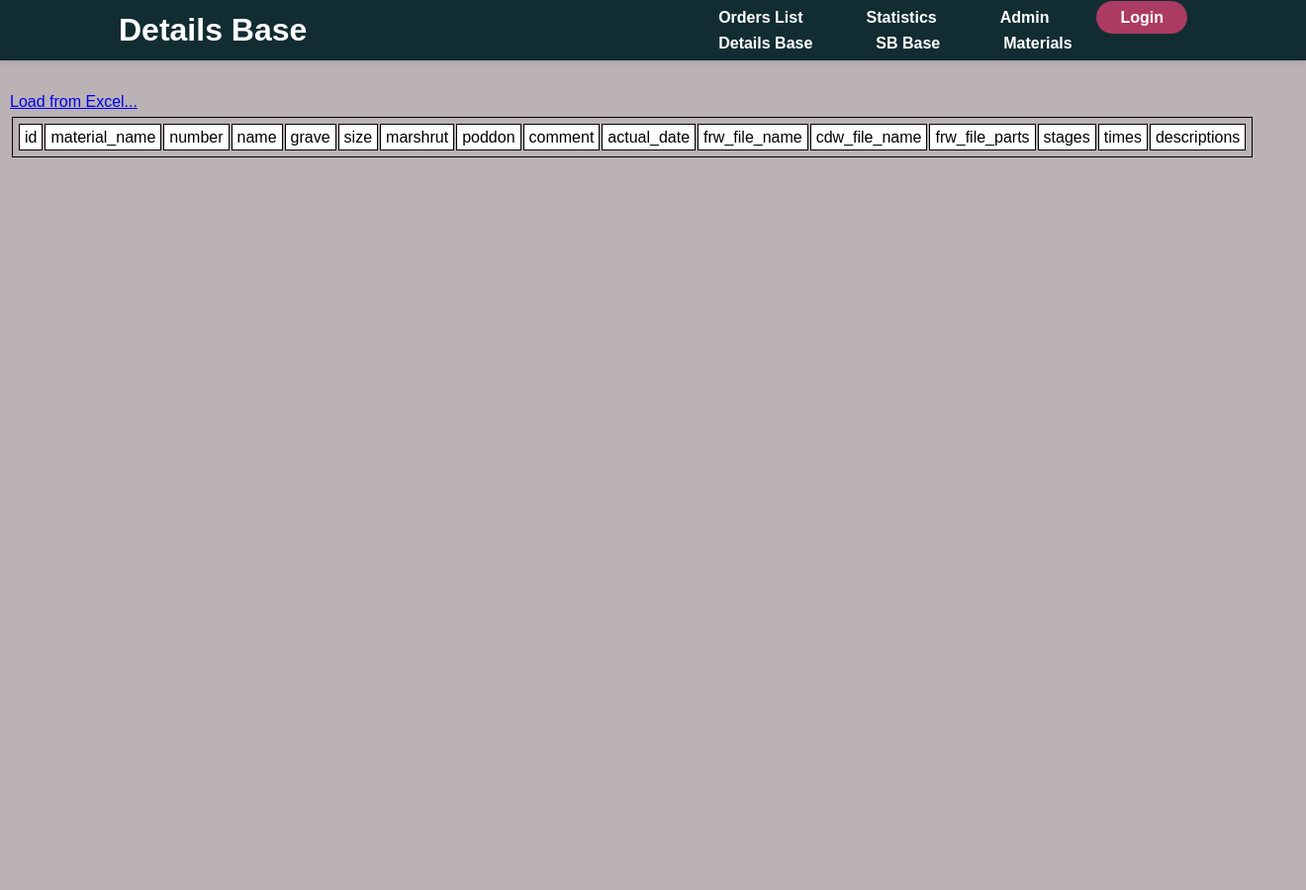
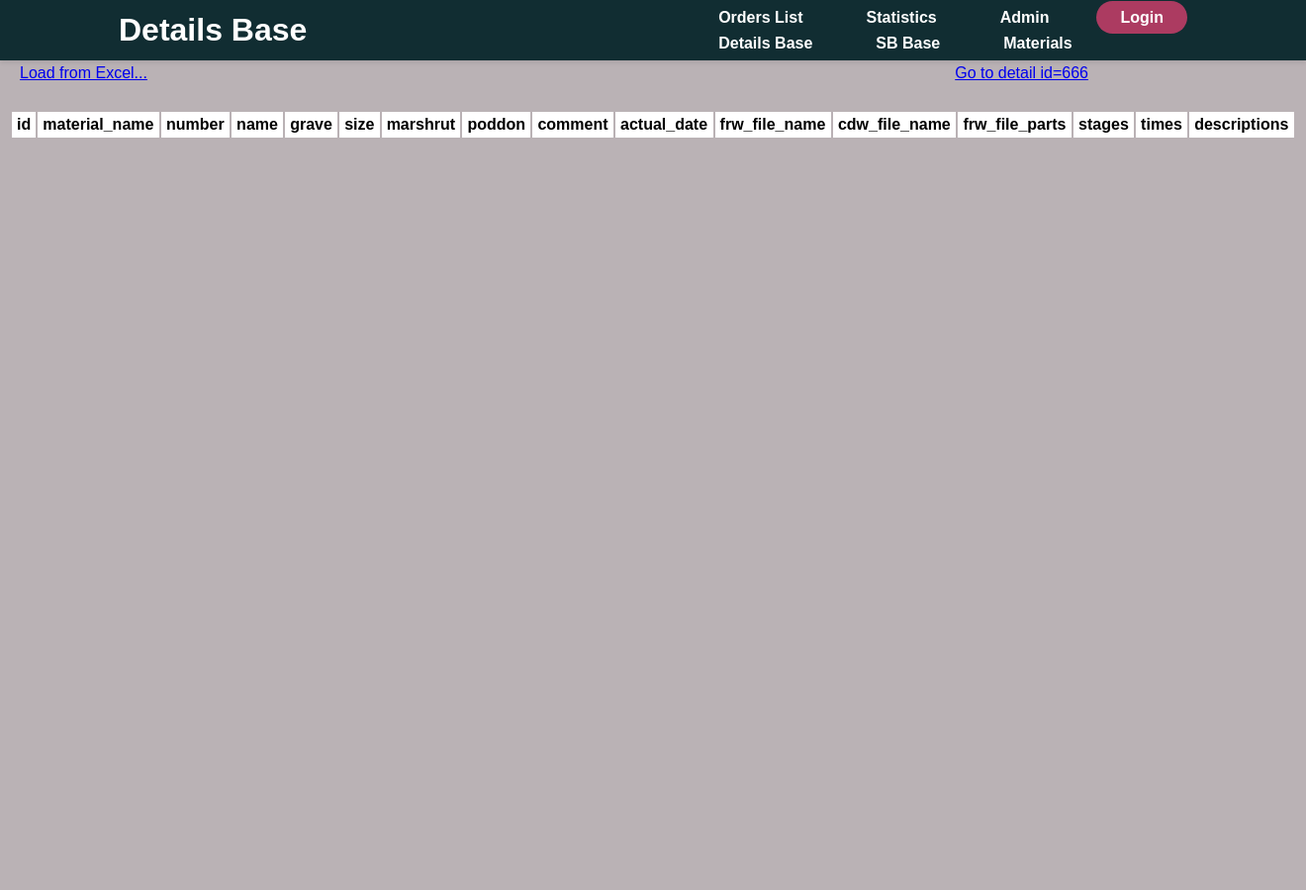
Before and after one commit to diedrainbow/DjangoProjects, a Django app: page /details_base in a window 1320 px wide. Shown: the top 899 px of the page at 99% size. Run offline with Django 3.2, Linux system fonts and the light colour scheme; data that the repository does not hold is empty.

Commit message:
что-то

```diff
--- a/DjangoProdactionControl/DetailsBase/static/DetailsBaseStyles.css
+++ b/DjangoProdactionControl/DetailsBase/static/DetailsBaseStyles.css
@@ -7,18 +7,34 @@ div.base_content {
 .details_table {
     /* border: 1px solid #000; */
     width: 100%;
+	margin-top: 50px;
+	font-size: 0.8rem;
+}
+
+div.base_control_panel {
+	margin: 0 auto;
+	display: flex;
+	justify-content: space-between;
+	align-items: center;
+	padding: 0 10px;
+	width: 1100px;
+	position: fixed;
+	z-index: 999;
+	background: #bab2b5;
 }
 
 tr.head_row {
-    border: 1px solid #000;
-    padding: 4px;
+	font-weight: bold;
+	font-size: 1rem;
+    /* border: 1px solid #000; */
+    /* padding: 4px; */
 
-	position: fixed;
-	z-index: 999;
+	/* position: fixed; */
+	/* z-index: 999; */
 }
 
 .details_table td {
-    border: 1px solid #000;
+    /* border: 1px solid #000; */
     /* padding: 4px; */
 	padding-left: 5px;
 	padding-right: 5px;
@@ -30,7 +46,11 @@ tr.head_row {
 }
 
 tr.detail_row {
-	height: 25px;
+	height: 20px;
+}
+
+tr:hover {
+  background-color: #f5f5f5; /* Светло-серый фон при наведении */
 }
 
 img.loadinf_gif {
--- a/DjangoProdactionControl/DetailsBase/templates/detailsBase.html
+++ b/DjangoProdactionControl/DetailsBase/templates/detailsBase.html
@@ -8,9 +8,13 @@
 <link rel="stylesheet" type="text/css" href="{% static 'DetailsBaseStyles.css' %}" />
 
 <div class="base_content">
+<div class="base_control_panel">
+	<a href="{% url 'urlLoadFromFile' %}">Load from Excel...</a>
+	<a href="#d-666">Go to detail id=666</a>
+</div>
+</div>
 
-<a href="{% url 'urlLoadFromFile' %}">Load from Excel...</a>
-
+<div class="base_content">
 <table class="details_table">
 <tbody>
 
@@ -37,6 +41,7 @@
 
 {% for detail in details %}
 	<tr class="detail_row"
+		id="d-{{ detail.id }}"
 		hx-get="/load_detail_row/{{ detail.id }}"
 		hx-trigger="revealed"
 		hx-swap="innerHTML">
--- a/DjangoProdactionControl/DetailsBase/views.py
+++ b/DjangoProdactionControl/DetailsBase/views.py
@@ -4,15 +4,6 @@ from .models import Detail, SB, Material
 from datetime import date, datetime
 from django.utils import timezone
 import csv
-
-def detailsBase(request):
-    details = Detail.objects.all()
-    # details = details.order_by(number)
-    context = {'details': details}
-    return render(request, 'detailsBase.html', context)
-
-
-
 
 
 def load_from_file(request):
@@ -135,10 +126,15 @@ def materialsBase(request):
 
 
 
-
+def detailsBase(request):
+    details = Detail.objects.all()
+    # details = details.order_by(number)
+    context = {'details': details}
+    return render(request, 'detailsBase.html', context)
 
 def load_detail_row(request, detail_id):
     detail = Detail.objects.get(id = detail_id)
+    date = detail.actual_date.strftime('%d.%m.%Y')
     detail_row = f"""
         <td> {detail.id} </td>
 		<td> {detail.material_name} </td>
@@ -149,7 +145,7 @@ def load_detail_row(request, detail_id):
 		<td> {detail.marshrut} </td>
 		<td> {detail.poddon} </td>
 		<td> {detail.comment} </td>
-		<td> {detail.actual_date} </td>
+		<td> {date} </td>
 
 		<td> {detail.frw_file_name} </td>
 		<td> {detail.cdw_file_name} </td>
--- a/DjangoProdactionControl/DjangoProdactionControl/static/baseStylesheet.css
+++ b/DjangoProdactionControl/DjangoProdactionControl/static/baseStylesheet.css
@@ -14,7 +14,7 @@ main.container_content {
      min-width: 1100px; /*Ширина элемента в пикселах */
 	 min-height: 900px;
      padding: 0px; /*Поля вокруг текста */
-	 padding-top: 90px; /* фактическая высота вашей шапки */
+	 padding-top: 61px; /* фактическая высота вашей шапки */
      margin: auto; /*Выравниваем по центру */
 }
 
```
Also changed, not shown: DjangoProdactionControl/DetailsBase/templates/SBBase.html (+4 -3 lines), DjangoProdactionControl/DetailsBase/templates/materialsBase.html (+4 -3 lines).
